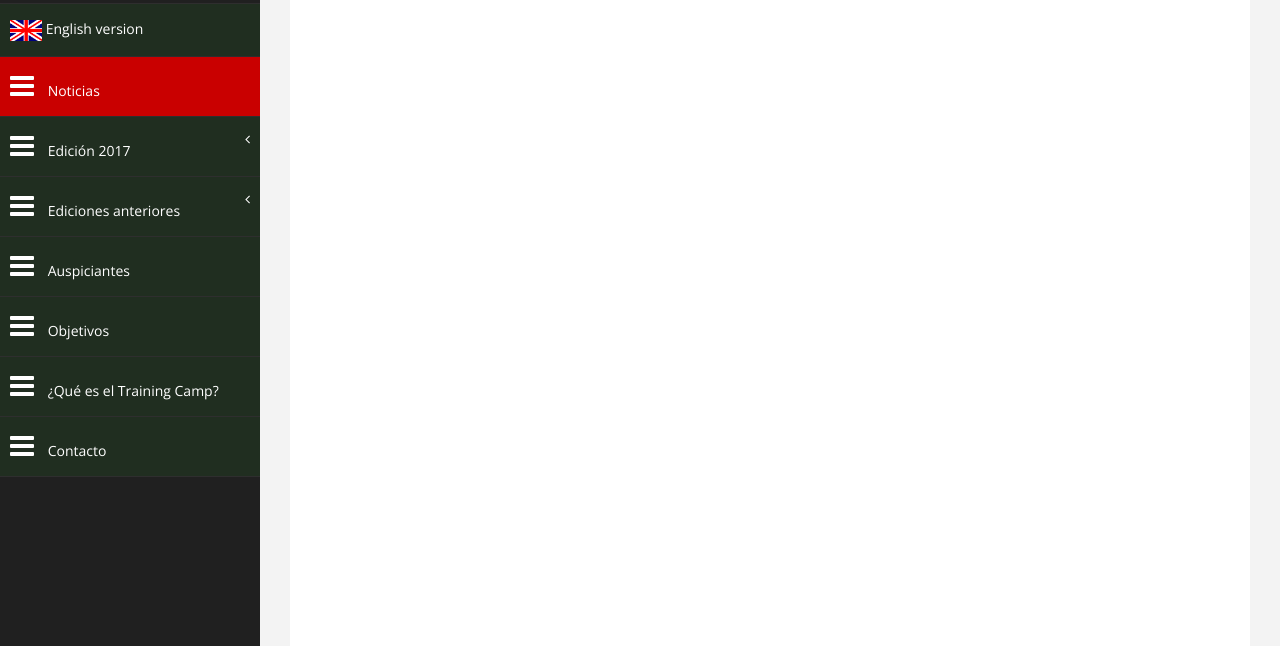
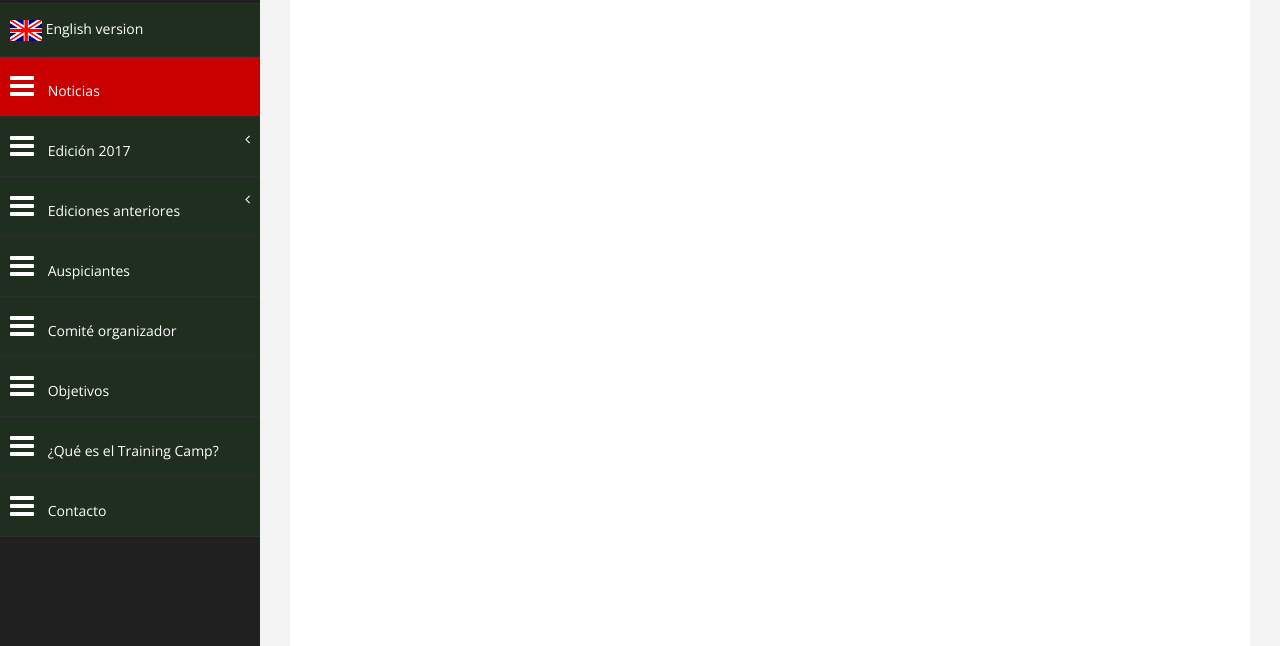
Before and after one commit to ltaravilse/trainingcampsite, a plain HTML site: page index.html in a window 1280 px wide. Shown: the part 154-800 px from the top of the page. Drawn offline with nearby package versions, Linux system fonts and the light colour scheme.

Commit message:
agregue comite organizador

```diff
--- a/index.html
+++ b/index.html
@@ -171,6 +171,9 @@
                         <a  href="tab-panel.html"><i class="fa fa-navicon fa-2x"></i> Auspiciantes</a>
                     </li>
                     <li>
+                        <a  href="chart.html"><i class="fa fa-navicon fa-2x"></i> Comité organizador</a>
+                    </li>
+                    <li>
                         <a  href="chart.html"><i class="fa fa-navicon fa-2x"></i> Objetivos</a>
                     </li>
                     <li>
```
